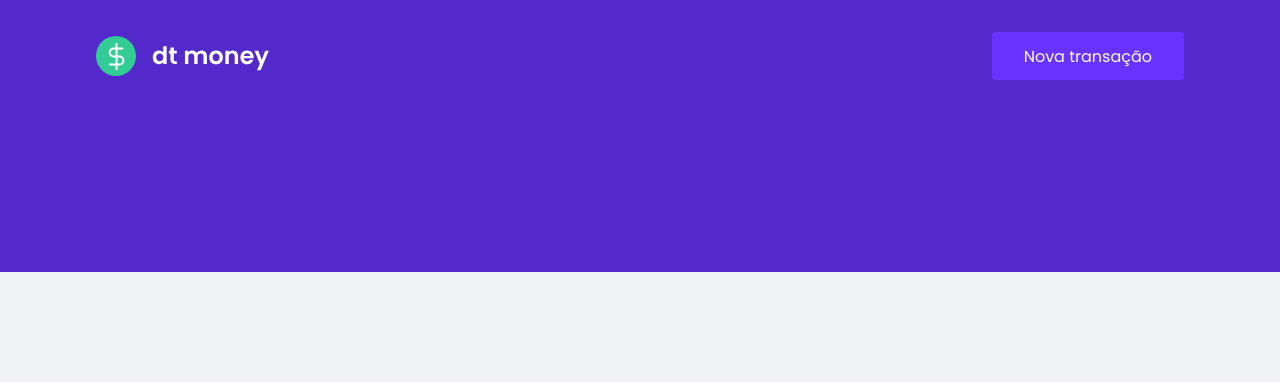
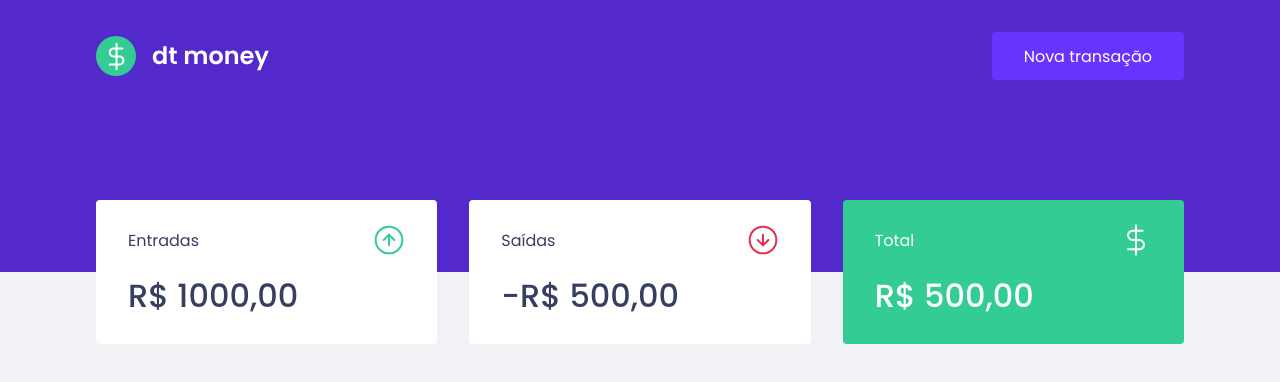
Before and after one commit to felipemarinhodev/dtmoney, a React (Create React App) app: page / in a window 1280 px wide. Shown: the top 382 px of the page. Built offline with nearby package versions, Linux system fonts and the light colour scheme.

Commit message:
add Dashboard component

```diff
--- a/src/App.tsx
+++ b/src/App.tsx
@@ -1,3 +1,4 @@
+import { Dashboard } from './components/Dashboard';
 import { Header } from './components/Header';
 import { GlobalStyles } from './styles/global';
 
@@ -5,6 +6,7 @@ export function App() {
   return (
     <>
       <Header />
+      <Dashboard />
       <GlobalStyles />
     </>
   );
```
